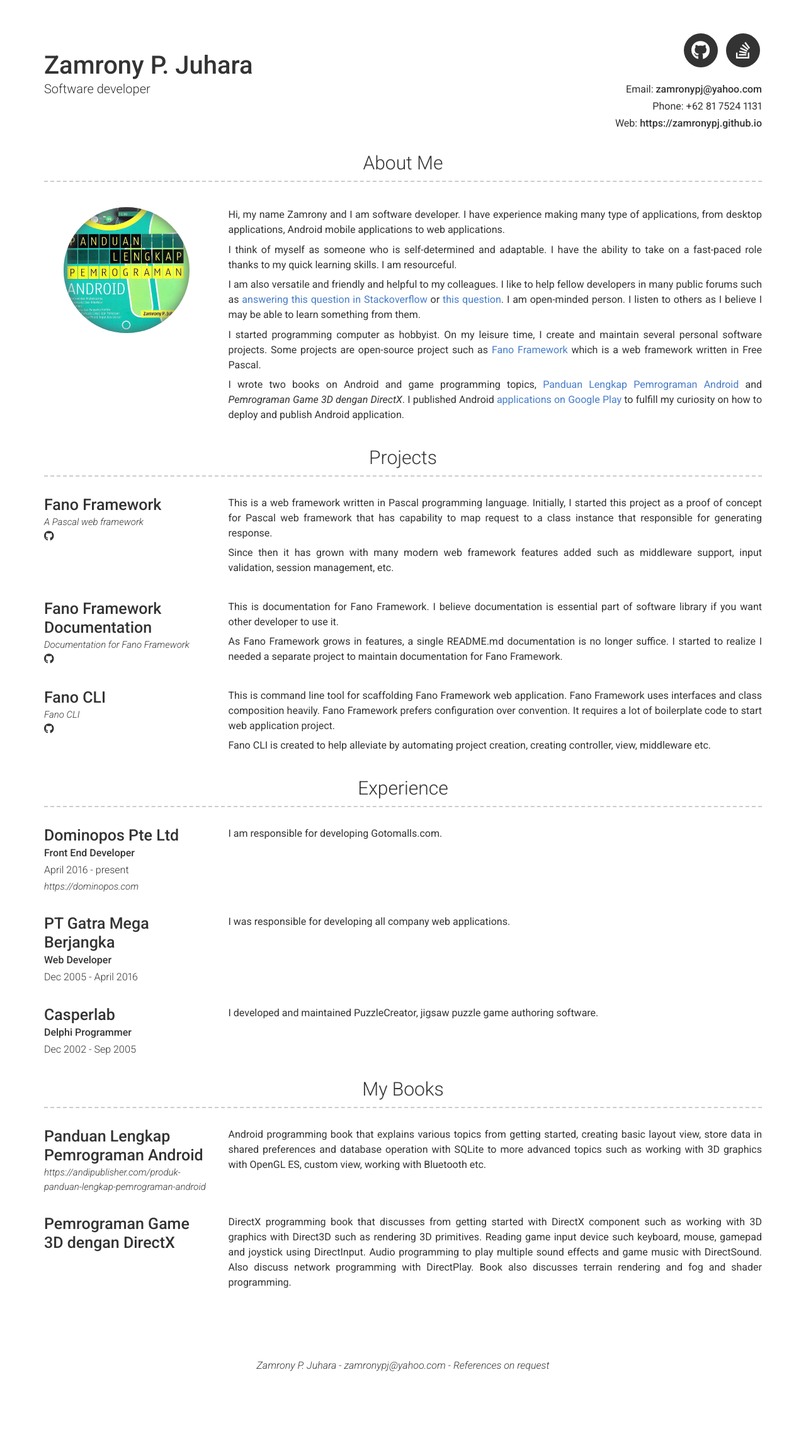
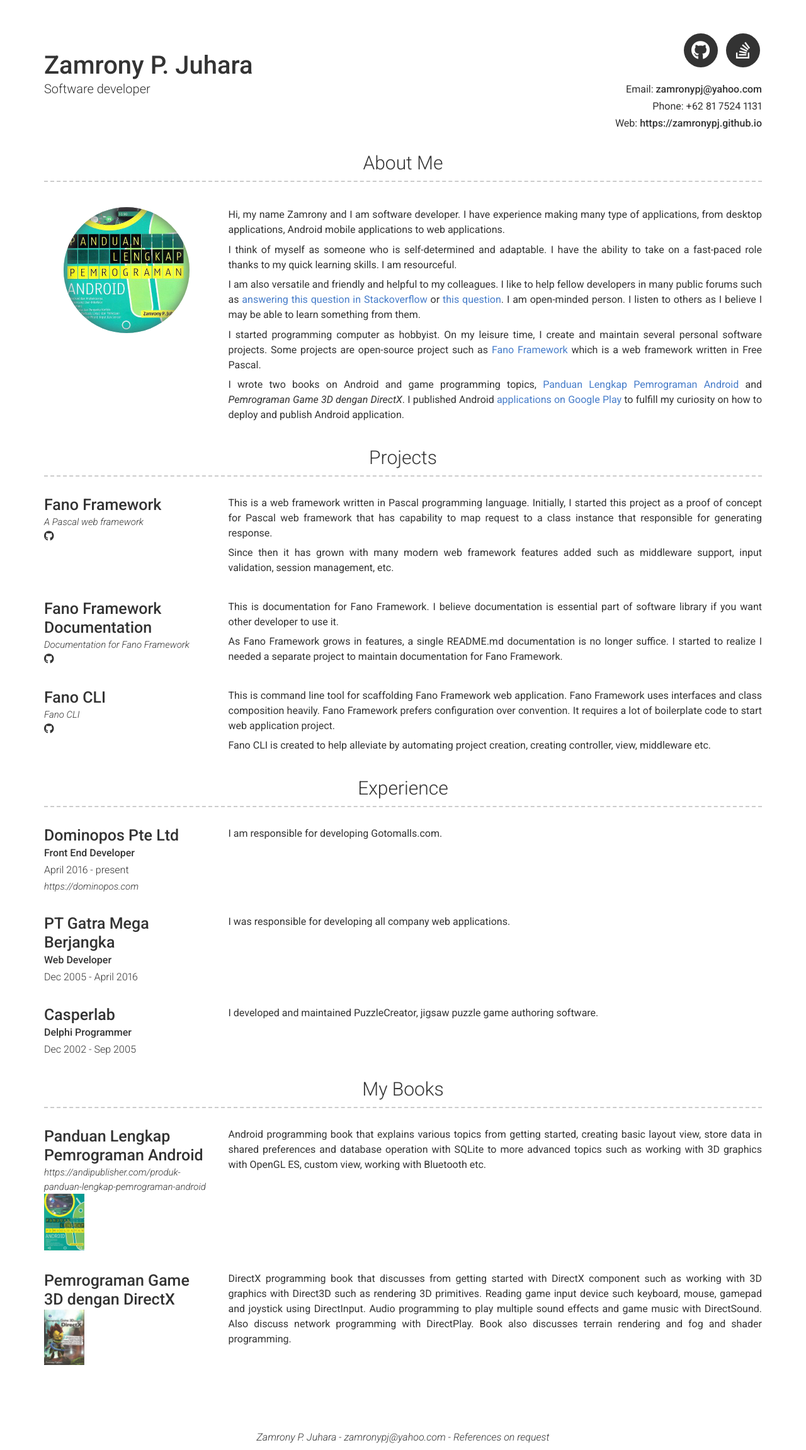
Before and after one commit to zamronypj/zamronypj.github.io, a Jekyll site: the page built from index.md, in a window 1280 px wide. Shown: the whole page at 63% size. Built offline with Jekyll 4.4.1, drawn with Linux system fonts in a browser that asks for light colours; nearby versions of some CDN libraries; before the commit the page ends 2188 px from its top, so only the background shows below that.

Commit message:
improve content

```diff
--- a/_includes/section-list.html
+++ b/_includes/section-list.html
@@ -11,8 +11,8 @@
         </a>
       {%- endif -%}
 
-      {%- if include.item.img -%}
-        <p><img src="{{ include.item.img }}" width="64"></p>
+      {%- if item.img -%}
+        <p><img src="{{ item.img }}" width="64"></p>
       {%- endif -%}
 
       <p class="no-print aditional-links">
```
